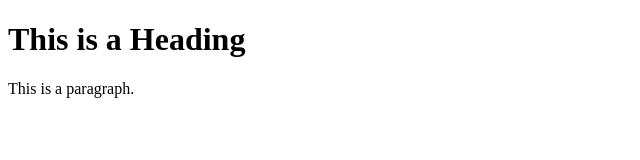
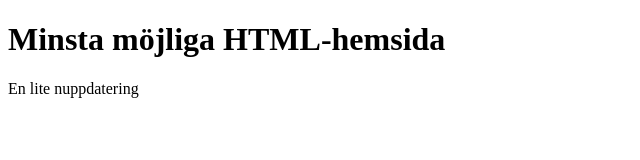
Before and after one commit to paulonova/ajax-demo, a plain HTML site: page index.html in a window 1280 px wide. Shown: the whole page, without its empty margins (0-640 px from the left). Drawn offline with Linux system fonts and the light colour scheme.

Commit message:
Updated index.html

```diff
--- a/index.html
+++ b/index.html
@@ -6,8 +6,10 @@
 </head>
 <body>
 
-<h1>This is a Heading</h1>
-<p>This is a paragraph.</p>
+  <h1>Minsta möjliga HTML-hemsida</h1>
+
+  En lite nuppdatering
+
 
 </body>
 </html>
```
